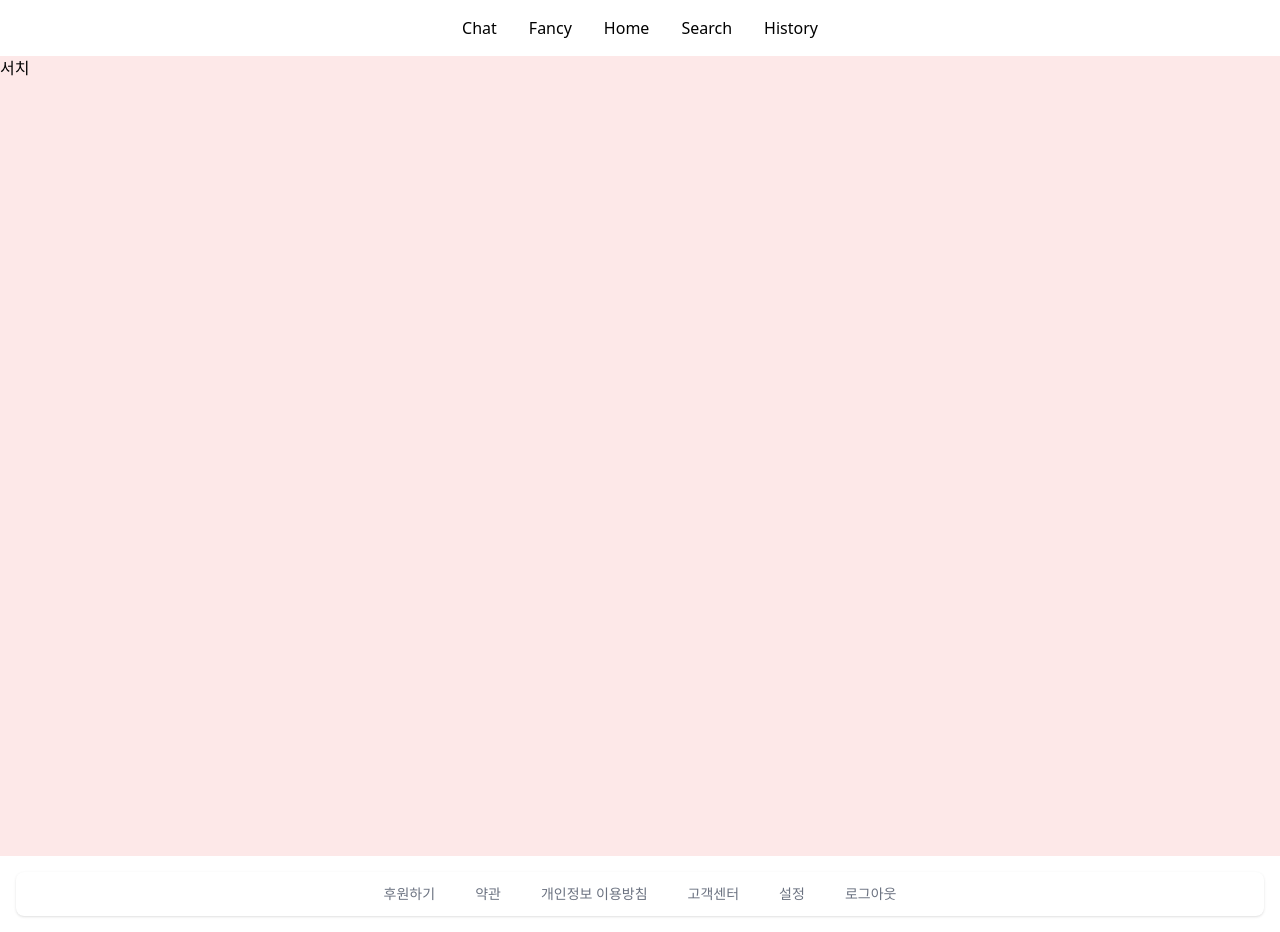
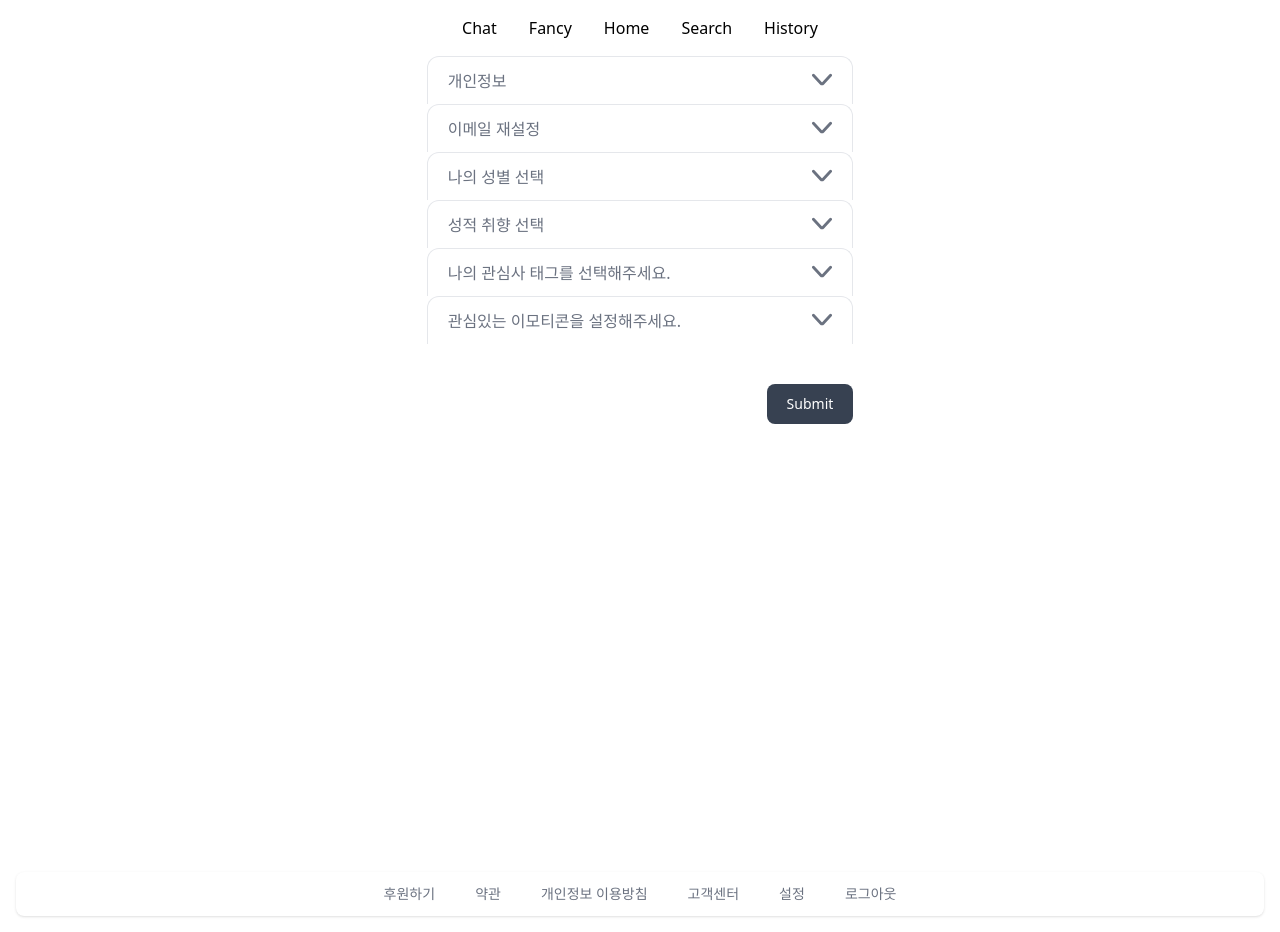
Before and after one commit to 42Seoul-Tea42/frontend, a Next.js app: page /home/setting in a window 1280 px wide. Built offline with nearby package versions, Linux system fonts and the light colour scheme.

Commit message:
feat Setting page 컴포넌트 생성, 기존 signup폼 재활용

```diff
--- a/app/home/(routes)/setting/page.tsx
+++ b/app/home/(routes)/setting/page.tsx
@@ -1,8 +1,80 @@
-const Setting = () => {
+'use client';
+
+import { useState } from 'react';
+import TagSelector from '../../../auth/signup/components/TagSelector';
+import DirectionSVG from '../../../components/DirectionSVG';
+import GenderRadioList from '../../../auth/signup/components/GenderRadioList';
+import EmojiGridList from '../../../auth/login/components/EmojiGridList';
+import SexualPreferenceRadioList from '../../../auth/signup/components/SexualPreferenceRadioList';
+import EmailVerificationForm from '../../../auth/signup/components/EmailVerificationForm';
+
+const Setting: React.FC = () => {
+  const accordionItems = [
+    { title: '개인정보', content: <>a</> },
+    { title: '이메일 재설정', content: <EmailVerificationForm /> },
+    { title: '나의 성별 선택', content: <GenderRadioList /> },
+    { title: '성적 취향 선택', content: <SexualPreferenceRadioList /> },
+    { title: '나의 관심사 태그를 선택해주세요.', content: <TagSelector /> },
+    { title: '관심있는 이모티콘을 설정해주세요.', content: <EmojiGridList /> }
+  ];
+
+  const initialState = Array.from(
+    { length: accordionItems.length },
+    () => false
+  );
+
+  const [isOpen, setIsOpen] = useState<boolean[]>(initialState);
+
+  const toggleAccordion = (index: number) => {
+    setIsOpen((prevState: boolean[]) =>
+      prevState.map((state, idx) => (idx === index ? !state : false))
+    );
+  };
+
   return (
-    <>
-      <h1 className="w-full bg-red-100 h-screen">서치</h1>
-    </>
+    <div className="flex h-screen">
+      <div className="mx-auto w-1/3 min-w-96">
+        {accordionItems.map((item, index) => (
+          <div
+            key={index}
+            id={`accordion-collapse-${index}`}
+            data-accordion="collapse"
+          >
+            <h2 id={`accordion-collapse-heading-${index}`} className="max-h-12">
+              <button
+                type="button"
+                className="flex max-h-12 items-center justify-between w-full p-5 font-medium rtl:text-right text-gray-500 border border-b-0 border-gray-200 rounded-t-xl dark:focus:ring-gray-800 dark:border-gray-700 dark:text-gray-400 hover:bg-gray-100 dark:hover:bg-gray-800 gap-3"
+                data-accordion-target={`#accordion-collapse-body-${index}`}
+                aria-expanded={isOpen[index] ? 'true' : 'false'}
+                aria-controls={`accordion-collapse-body-${index}`}
+                onClick={() => toggleAccordion(index)}
+              >
+                {item.title}
+                <DirectionSVG direction={isOpen[index] ? 'top' : 'down'} />
+              </button>
+            </h2>
+            <div
+              id={`accordion-collapse-body-${index}`}
+              className={`${isOpen[index] ? '' : 'hidden'}`}
+              aria-labelledby={`accordion-collapse-heading-${index}`}
+            >
+              <div className="p-5 border border-b-0 border-gray-200 dark:border-gray-700 dark:bg-gray-900">
+                {item.content}
+              </div>
+            </div>
+          </div>
+        ))}
+        <div className="flex justify-end mt-10">
+          <button
+            type="button"
+            className="text-white bg-gray-700 hover:bg-gray-800 focus:ring-4 focus:outline-none focus:ring-blue-300 font-medium rounded-lg text-sm sm:w-auto px-5 py-2.5 text-center dark:bg-blue-600 dark:hover:bg-blue-700 dark:focus:ring-blue-800"
+            onClick={() => {}}
+          >
+            Submit
+          </button>
+        </div>
+      </div>
+    </div>
   );
 };
 
```
